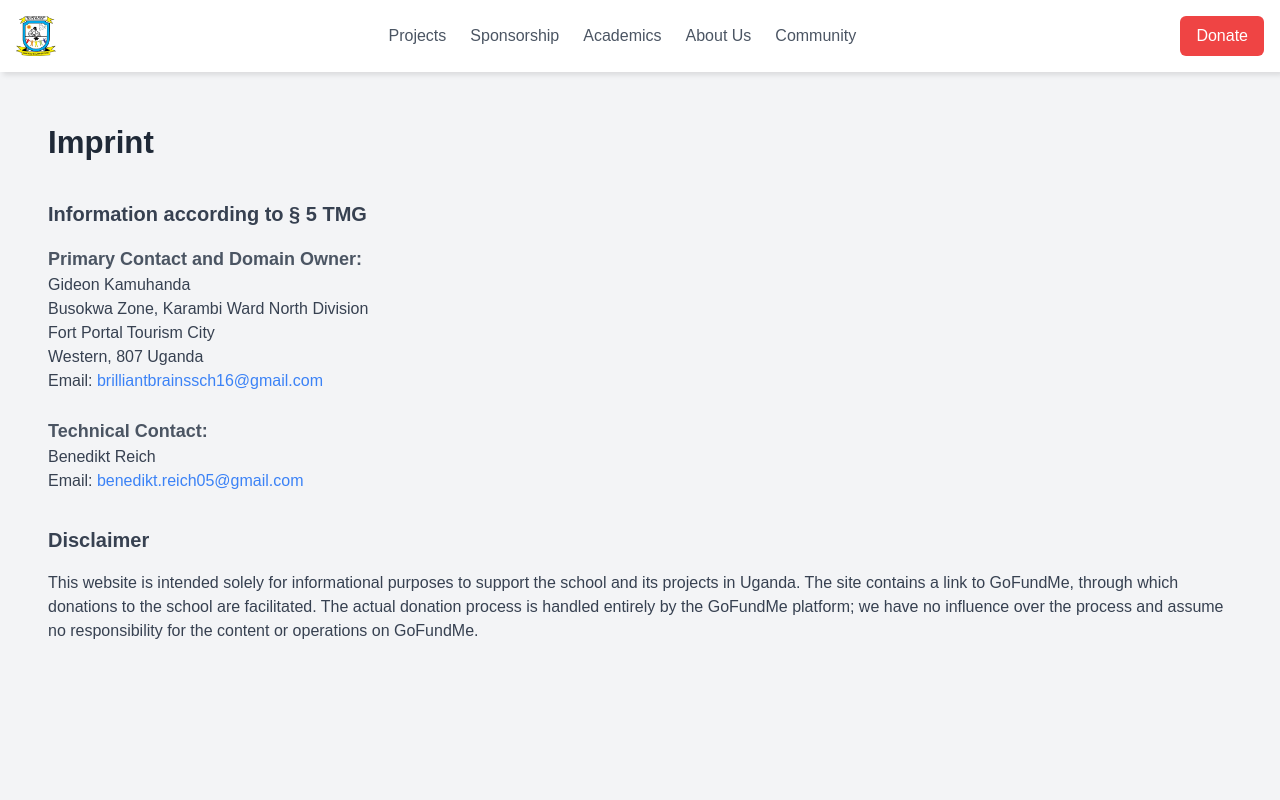
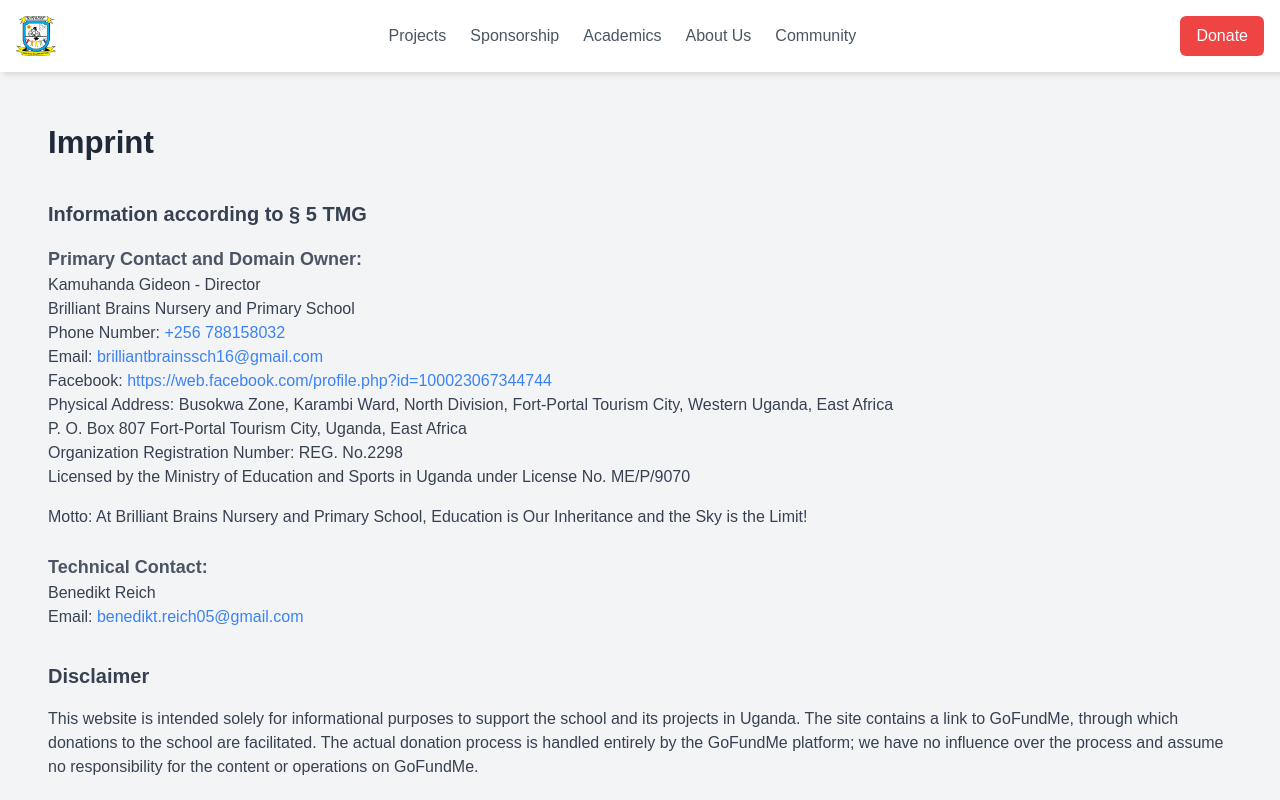
Before and after one commit to b3n3diktr/BrilliantBrainsPrimarySchool_Webpage, a React app: page /imprint in a window 1280 px wide. Shown: the top 800 px of the page. Built offline with nearby package versions, Linux system fonts and the light colour scheme.

Commit message:
Changed the information for the imprint

```diff
--- a/src/components/Imprint/Imprint.tsx
+++ b/src/components/Imprint/Imprint.tsx
@@ -2,36 +2,42 @@ import React from 'react';
 
 const Imprint: React.FC = () => {
     return (
-        <section className="bg-gray-100 py-12">
-            <div className="container mx-auto px-4 md:px-8 lg:px-12">
-                <h2 className="text-3xl font-bold text-gray-800 mb-6">Imprint</h2>
-
-                <h3 className="text-xl font-semibold text-gray-700 mt-8">Information according to § 5 TMG</h3>
-
-                <div className="mt-4">
-                    <h4 className="text-lg font-semibold text-gray-600">Primary Contact and Domain Owner:</h4>
-                    <p className="text-gray-700">Gideon Kamuhanda</p>
-                    <p className="text-gray-700">Busokwa Zone, Karambi Ward North Division</p>
-                    <p className="text-gray-700">Fort Portal Tourism City</p>
-                    <p className="text-gray-700">Western, 807 Uganda</p>
-                    <p className="text-gray-700">Email: <a href="mailto:brilliantbrainssch16@gmail.com" className="text-blue-500 hover:underline">brilliantbrainssch16@gmail.com</a></p>
-                </div>
-
-                <div className="mt-6">
-                    <h4 className="text-lg font-semibold text-gray-600">Technical Contact:</h4>
-                    <p className="text-gray-700">Benedikt Reich</p>
-                    <p className="text-gray-700">Email: <a href="mailto:benedikt.reich05@gmail.com" className="text-blue-500 hover:underline">benedikt.reich05@gmail.com</a></p>
-                </div>
-
-                <h3 className="text-xl font-semibold text-gray-700 mt-8">Disclaimer</h3>
-                <p className="mt-4 text-gray-700">
-                    This website is intended solely for informational purposes to support the school and its projects in Uganda.
-                    The site contains a link to GoFundMe, through which donations to the school are facilitated. The actual
-                    donation process is handled entirely by the GoFundMe platform; we have no influence over the process and assume
-                    no responsibility for the content or operations on GoFundMe.
-                </p>
-            </div>
-        </section>
+        <div className="bg-gray-100 min-h-screen">
+            <section className="bg-gray-100 py-12">
+                <div className="container mx-auto px-4 md:px-8 lg:px-12"><h2
+                    className="text-3xl font-bold text-gray-800 mb-6">Imprint</h2><h3
+                    className="text-xl font-semibold text-gray-700 mt-8">Information according to § 5 TMG</h3>
+                    <div className="mt-4"><h4 className="text-lg font-semibold text-gray-600">Primary Contact and Domain
+                        Owner:</h4><p className="text-gray-700">Kamuhanda Gideon - Director</p><p
+                        className="text-gray-700">Brilliant Brains Nursery and Primary School</p><p
+                        className="text-gray-700">Phone Number: <a href="tel:+256788158032"
+                                                                   className="text-blue-500 hover:underline">+256
+                        788158032</a></p><p className="text-gray-700">Email: <a
+                        href="mailto:brilliantbrainssch16@gmail.com"
+                        className="text-blue-500 hover:underline">brilliantbrainssch16@gmail.com</a></p><p
+                        className="text-gray-700">Facebook: <a
+                        href="https://web.facebook.com/profile.php?id=100023067344744" target="_blank"
+                        rel="noopener noreferrer"
+                        className="text-blue-500 hover:underline">https://web.facebook.com/profile.php?id=100023067344744</a>
+                    </p><p className="text-gray-700">Physical Address: Busokwa Zone, Karambi Ward, North Division,
+                        Fort-Portal Tourism City, Western Uganda, East Africa</p><p className="text-gray-700">P. O. Box
+                        807 Fort-Portal Tourism City, Uganda, East Africa</p><p className="text-gray-700">Organization
+                        Registration Number: REG. No.2298</p><p className="text-gray-700">Licensed by the Ministry of
+                        Education and Sports in Uganda under License No. ME/P/9070</p><p
+                        className="text-gray-700 font-italic mt-4">Motto: At Brilliant Brains Nursery and Primary
+                        School, Education is Our Inheritance and the Sky is the Limit!</p></div>
+                    <div className="mt-6"><h4 className="text-lg font-semibold text-gray-600">Technical Contact:</h4><p
+                        className="text-gray-700">Benedikt Reich</p><p className="text-gray-700">Email: <a
+                        href="mailto:benedikt.reich05@gmail.com"
+                        className="text-blue-500 hover:underline">benedikt.reich05@gmail.com</a></p></div>
+                    <h3 className="text-xl font-semibold text-gray-700 mt-8">Disclaimer</h3><p
+                        className="mt-4 text-gray-700">This website is intended solely for informational purposes to
+                        support the school and its projects in Uganda. The site contains a link to GoFundMe, through
+                        which donations to the school are facilitated. The actual donation process is handled entirely
+                        by the GoFundMe platform; we have no influence over the process and assume no responsibility for
+                        the content or operations on GoFundMe.</p></div>
+            </section>
+        </div>
     );
 };
 
```
